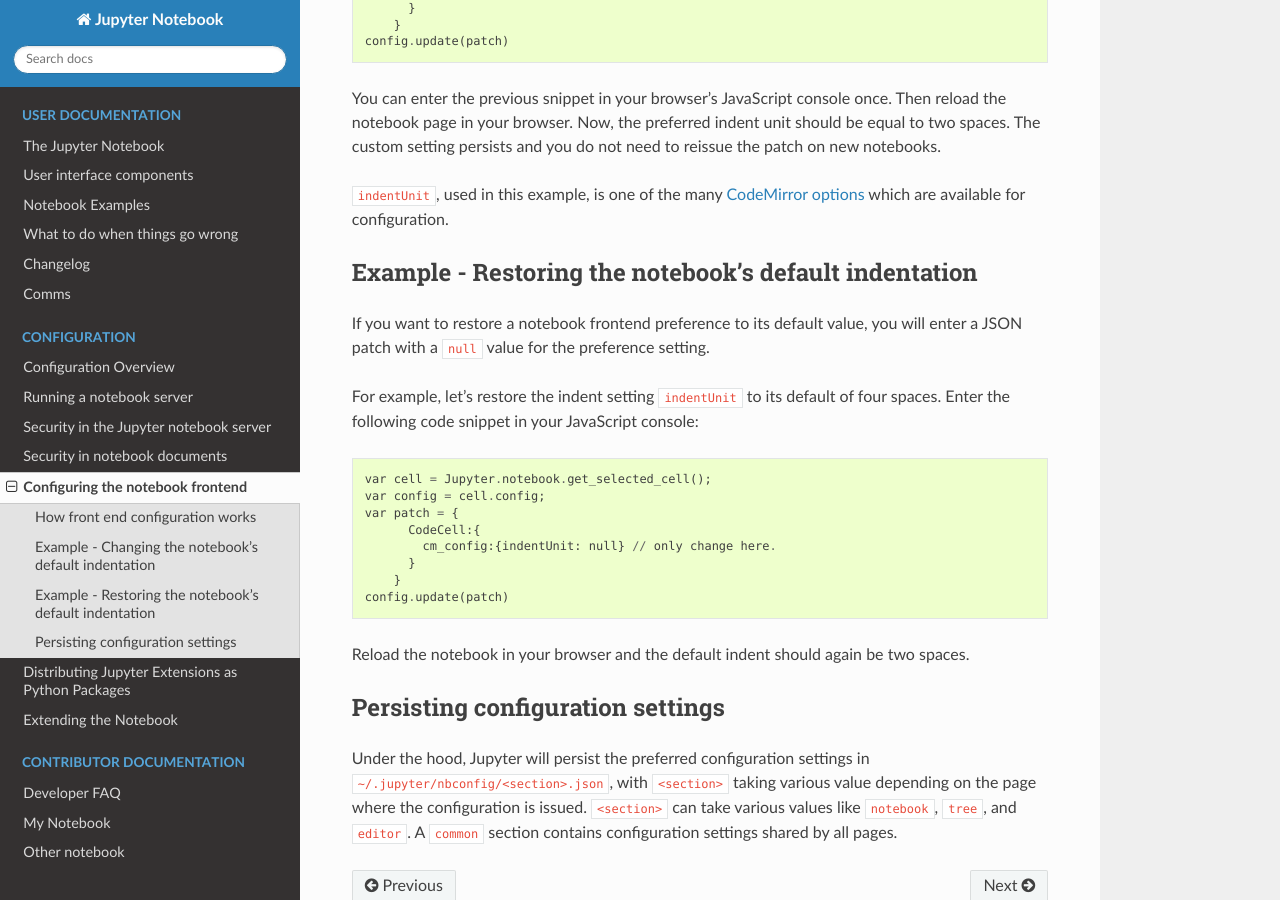
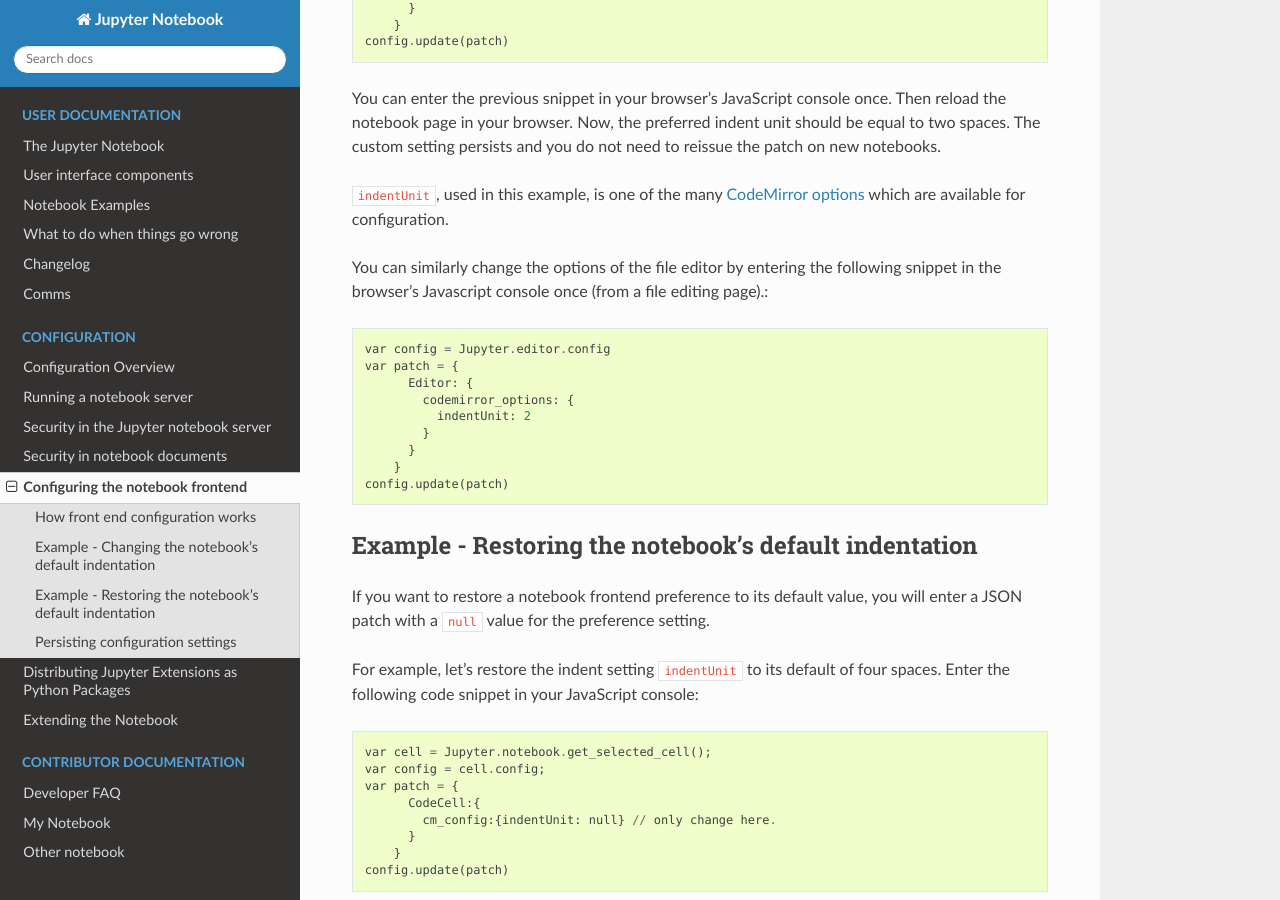
Before and after one commit to jupyter/nbclassic, a Sphinx documentation site: the page built from docs/source/frontend_config.rst, in a window 1280 px wide and 900 px high, scrolled down 831 px. Built offline with Sphinx 7.4.7 and the Read the Docs theme 2.0.0, drawn with Linux system fonts in a browser that asks for light colours; pages that are not in the unit, such as notebooks, are missing from menus; the version number could not be read and is left out.

Commit message:
Added section for file editor configuration
The doc shows how to update codemirror options for the notebook cell editor, but not for the whole file editor. I have added lines 51-62 to give that information. The information comes from Stack-Overflow (and has been tested), but it has been frustratingly long to find, so I think it is worth sharing ...

```diff
--- a/docs/source/frontend_config.rst
+++ b/docs/source/frontend_config.rst
@@ -48,6 +48,18 @@
 <https://codemirror.net/doc/manual.html#option_indentUnit>`_ which are available
 for configuration.
 
+You can similarly change the options of the file editor by entering the following
+snippet in the browser's Javascript console once (from a file editing page).::
+
+   var config = Jupyter.editor.config
+   var patch = {
+         Editor: {
+           codemirror_options: {
+             indentUnit: 2
+           }
+         }
+       }
+   config.update(patch)
 
 Example - Restoring the notebook's default indentation
 ------------------------------------------------------
```
